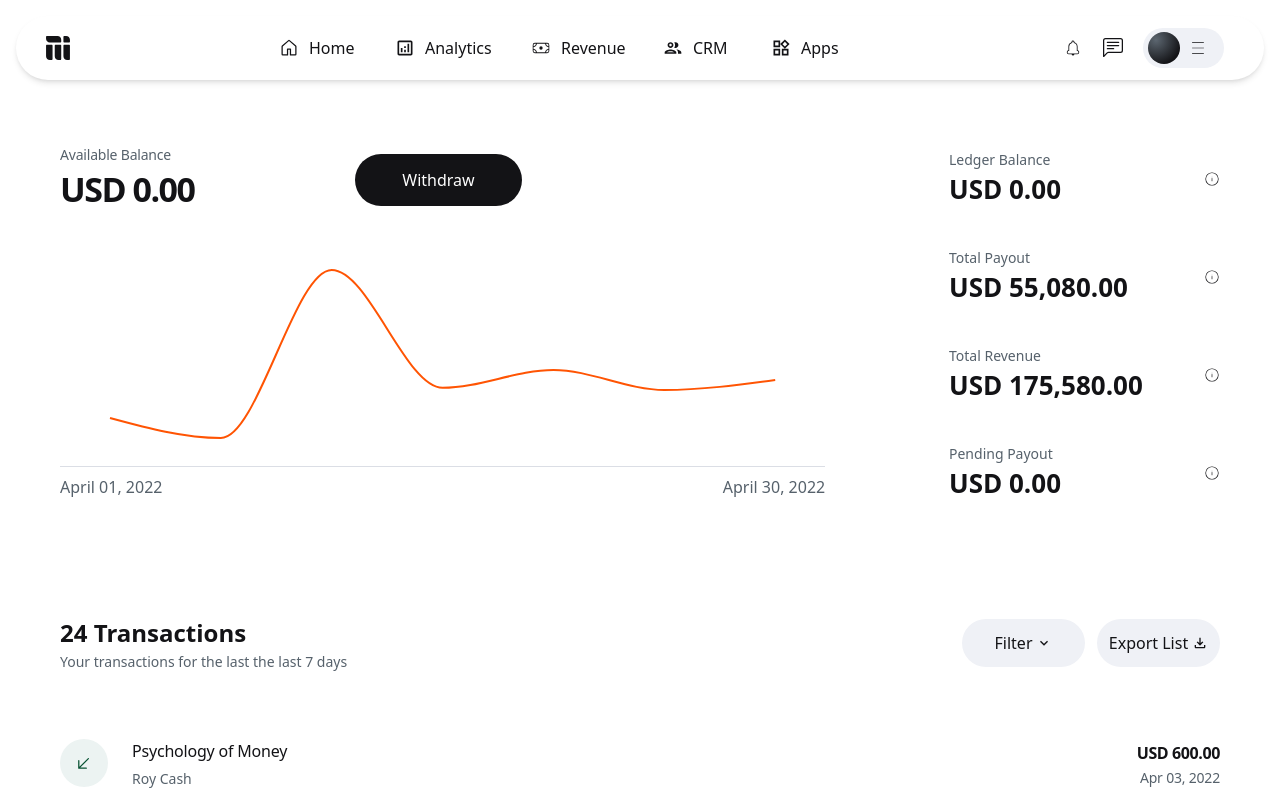
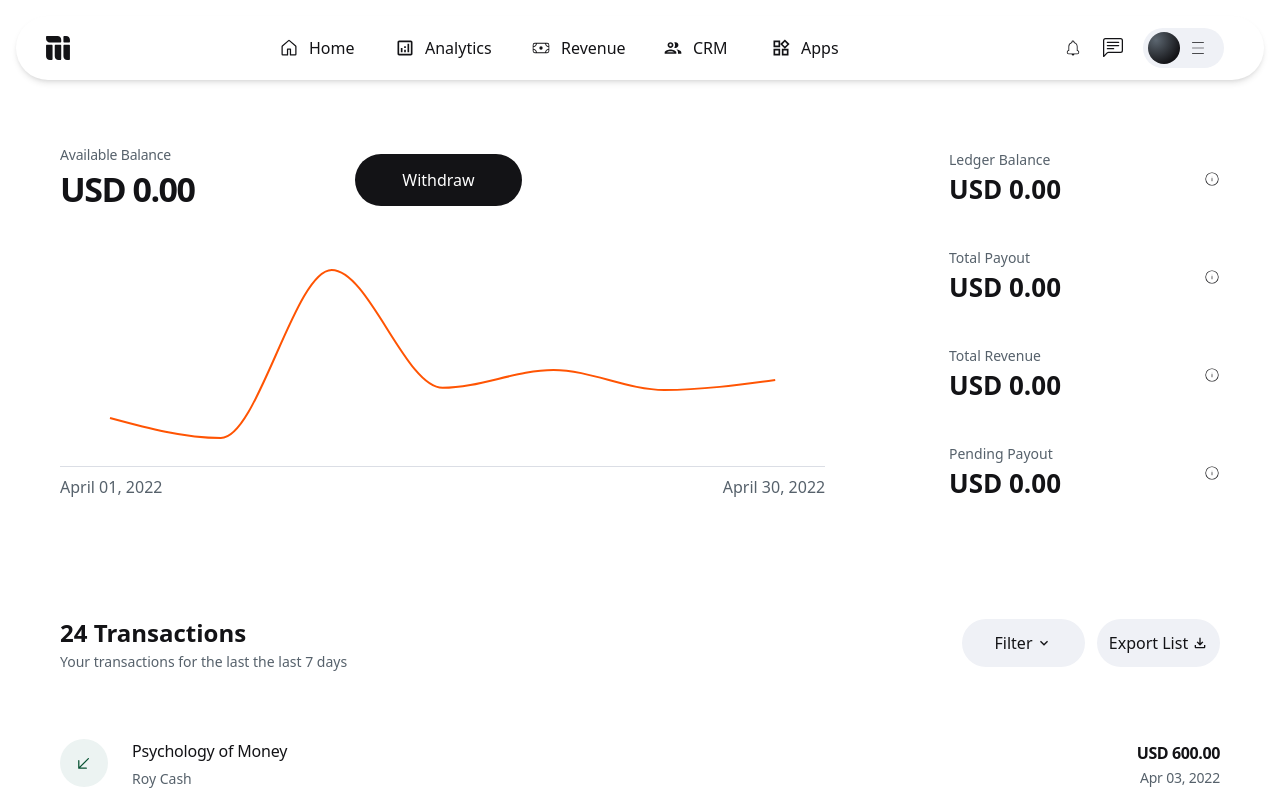
Before and after one commit to Napolite/mainstack, a React (Vite) app: page / in a window 1280 px wide. Shown: the top 800 px of the page. Built offline with nearby package versions, Linux system fonts and the light colour scheme; no server answers.

Commit message:
added balances to UI

```diff
--- a/src/components/blanace/index.tsx
+++ b/src/components/blanace/index.tsx
@@ -1,28 +1,8 @@
 import React, { useEffect } from "react";
 import { CiCircleInfo } from "react-icons/ci";
+import { WalletType } from "../../page/types";
 
-function Balances() {
-  const [balances, setBalances] = React.useState<{
-    ledger: number;
-    totalPayout: number;
-    totalRevenue: number;
-    pendingPayout: number;
-  }>({
-    ledger: 0,
-    totalPayout: 55080,
-    totalRevenue: 175580,
-    pendingPayout: 0.0,
-  });
-
-  useEffect(() => {
-    setBalances({
-      ledger: 0,
-      totalPayout: 55080,
-      totalRevenue: 175580,
-      pendingPayout: 0.0,
-    });
-  }, []);
-
+function Balances({ balances }: { balances: WalletType }) {
   return (
     <div className="h-[360px] w-[360271 flex flex-col justify-between items-center">
       <div className="w-[271px] h-[66px] flex items-center justify-between">
@@ -30,7 +10,7 @@ function Balances() {
           <div className="text-[14px] text-[#56616b]">Ledger Balance</div>
           <div className="text-[#131316] text-[26px] font-[700]">
             USD{" "}
-            {balances?.pendingPayout.toLocaleString("en-US", {
+            {balances?.pending_payout.toLocaleString("en-US", {
               minimumFractionDigits: 2,
               maximumFractionDigits: 2,
             })}
@@ -43,7 +23,7 @@ function Balances() {
           <div className="text-[14px] text-[#56616b]">Total Payout</div>
           <div className="text-[#131316] text-[26px] font-[700]">
             USD{" "}
-            {balances?.totalPayout?.toLocaleString("en-US", {
+            {balances?.total_payout?.toLocaleString("en-US", {
               minimumFractionDigits: 2,
               maximumFractionDigits: 2,
             })}
@@ -56,7 +36,7 @@ function Balances() {
           <div className="text-[14px] text-[#56616b]">Total Revenue</div>
           <div className="text-[#131316] text-[26px] font-[700]">
             USD{" "}
-            {balances?.totalRevenue.toLocaleString("en-US", {
+            {balances?.total_revenue.toLocaleString("en-US", {
               minimumFractionDigits: 2,
               maximumFractionDigits: 2,
             })}
@@ -69,7 +49,7 @@ function Balances() {
           <div className="text-[14px] text-[#56616b]">Pending Payout</div>
           <div className="text-[#131316] text-[26px] font-[700]">
             USD{" "}
-            {balances?.pendingPayout.toLocaleString("en-US", {
+            {balances?.pending_payout.toLocaleString("en-US", {
               minimumFractionDigits: 2,
               maximumFractionDigits: 2,
             })}
--- a/src/page/index.tsx
+++ b/src/page/index.tsx
@@ -36,7 +36,7 @@ function MainStack() {
       <Navbar user={user} />
       <div className="mt-[4rem] w-[72.5rem] mx-auto flex justify-between items-center ">
         <GraphAnalytics balance={walletData?.balance} />
-        <Balances />
+        <Balances balances={walletData} />
       </div>
       <div className="mt-[100px] mx-auto  w-[72.5rem]">
         <Transactions />
```
